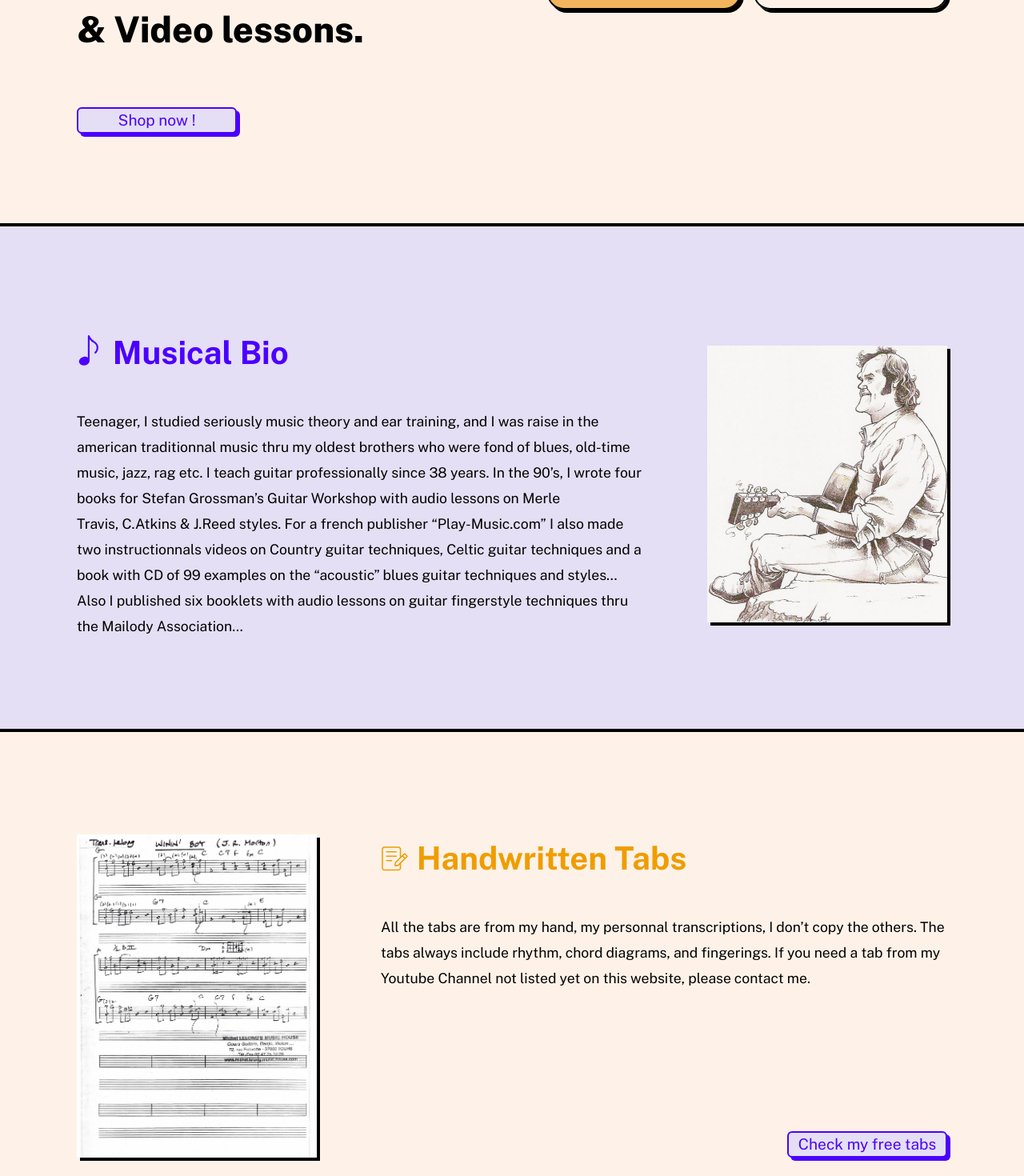
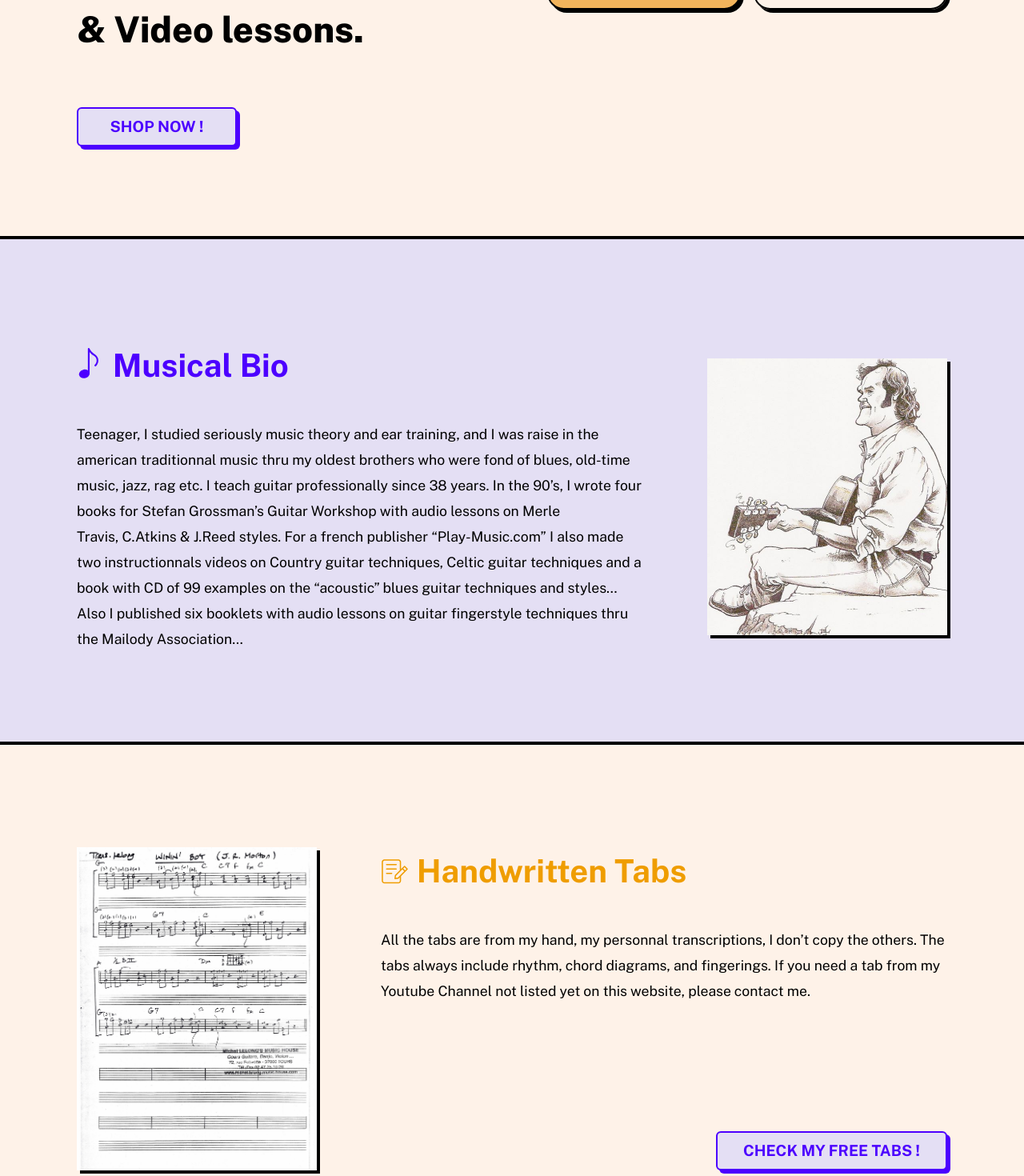
Before and after one commit to Titoongh/mlmh-shop, a Next.js app in the folder mlmh-shop-app/: page / in a window 1280 px wide. Shown: the part 440-1910 px from the top of the page at 80% size. Built offline with nearby package versions, Linux system fonts and the light colour scheme.

Commit message:
buttons cta

```diff
--- a/mlmh-shop-app/app/components/Buttons.tsx
+++ b/mlmh-shop-app/app/components/Buttons.tsx
@@ -44,10 +44,24 @@ export function Button({ className, children, href }: Props) {
             href={href}
             className={cn(
                 className,
-                'w-full text-[1.1rem] @xs:text-[1.2rem] shadow-small @xs:shadow-base rounded-[6px] max-w-[200px]',
+                'shadow-small @xs:shadow-base rounded-[6px]',
             )}
         >
             {children}
         </DefaultButton>
     )
 }
+
+export function CTA({ className, children, href }: Props) {
+    return (
+        <DefaultButton
+            href={href}
+            className={cn(
+                className,
+                'shadow-small @xs:shadow-base rounded-[6px] min-w-[200px] p-1 xxs:p-2 font-bold text-[1rem] xxs:text-[1.2rem] px-8 xxs:px-8',
+            )}
+        >
+            {children}
+        </DefaultButton>
+    )
+}
--- a/mlmh-shop-app/app/components/Home/HandwrittenTabs.tsx
+++ b/mlmh-shop-app/app/components/Home/HandwrittenTabs.tsx
@@ -4,7 +4,7 @@ import Tab from '../../assets/tab.jpg'
 import Image from 'next/image'
 import { SectionTitle } from '../Texts'
 import HomeLayout from './HomeLayout'
-import { Button } from '../Buttons'
+import { CTA } from '../Buttons'
 
 const Title = () => {
     return (
@@ -48,12 +48,12 @@ const HandwrittenTabs = () => {
                     <Description />
                 </div>
                 <div className='@container w-full flex lg:justify-end items-center'>
-                    <Button
+                    <CTA
                         href='/search?filter=free'
                         className='bg-purple-light text-purple-dark shadow-purple-dark border-purple-dark'
                     >
-                        Check my free tabs
-                    </Button>
+                        CHECK MY FREE TABS !
+                    </CTA>
                 </div>
             </div>
             <div className='w-full min-h-full lg:max-w-[25%] min-w-[300px] flex items-center justify-center'>
--- a/mlmh-shop-app/app/components/Home/Welcome.tsx
+++ b/mlmh-shop-app/app/components/Home/Welcome.tsx
@@ -1,5 +1,5 @@
 import React from 'react'
-import { Tag, Button } from '../Buttons'
+import { Tag, CTA } from '../Buttons'
 import HomeLayout from './HomeLayout'
 import { MainTitle } from '../Texts'
 
@@ -44,13 +44,13 @@ const Welcome = () => {
                     </MainTitle>
                     <MusicCategoriesTags />
                 </div>
-                <div className='@container flex w-full'>
-                    <Button
+                <div className='w-full flex'>
+                    <CTA
                         href='/'
-                        className='bg-purple-light text-purple-dark shadow-purple-dark border-purple-dark'
+                        className='bg-purple-light text-purple-dark shadow-purple-dark border-purple-dark '
                     >
-                        Shop now !
-                    </Button>
+                        SHOP NOW !
+                    </CTA>
                 </div>
             </div>
         </HomeLayout>
```
